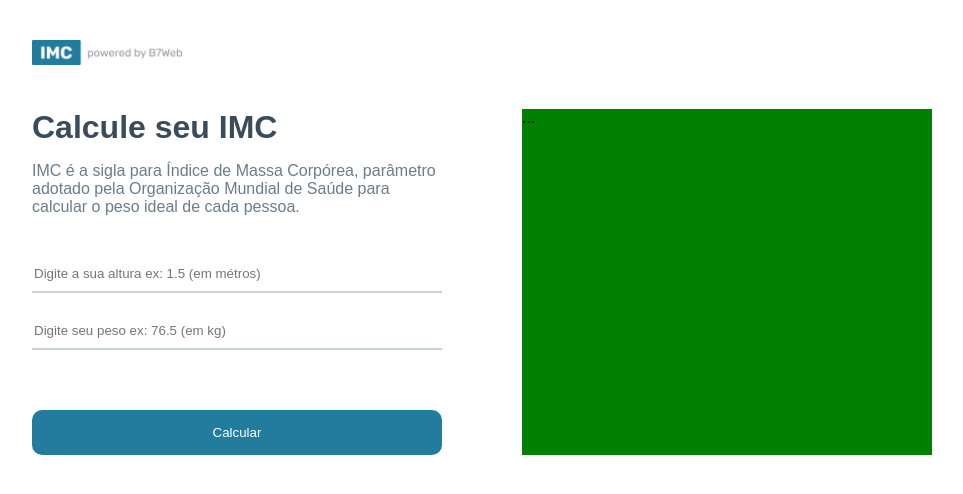
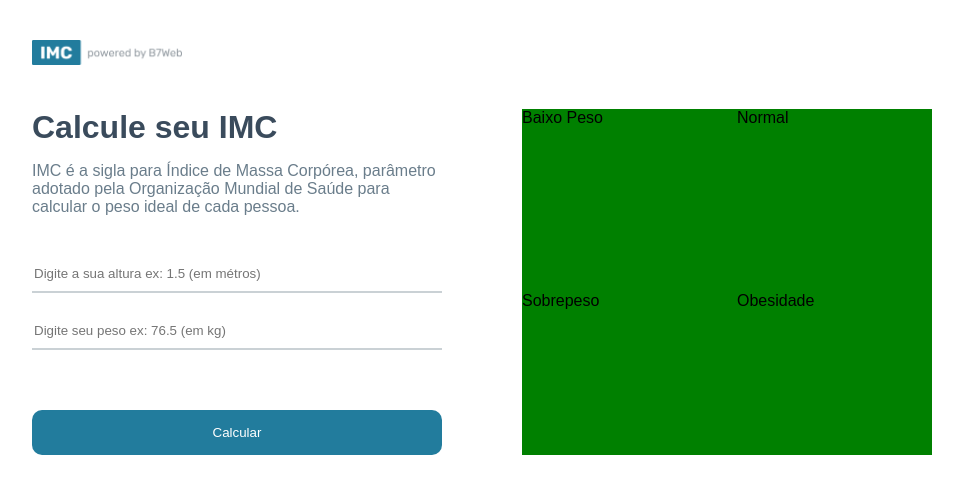
Before and after one commit to Jonatan1103/calculadora-imc, a React (Create React App) app: page / in a window 1280 px wide. Shown: the top 494 px of the page, without its empty margins (158-1121 px from the left). Built offline with nearby package versions, Linux system fonts and the light colour scheme.

Commit message:
create component grid

```diff
--- a/src/App.module.css
+++ b/src/App.module.css
@@ -68,4 +68,12 @@ img {
 .container .rightSide {
   flex:1;
   background-color:green;
+  display:flex;
 }
+
+.container .rightSide .grid {
+  flex:1;
+  display:grid;
+  grid-template-columns:repeat(2, 1fr);
+  gap:20px;
+}
--- a/src/App.tsx
+++ b/src/App.tsx
@@ -50,7 +50,11 @@ const App = () => {
         </div>
 
         <div className={styles.rightSide}>
-          ...
+          <div className={styles.grid}>
+          {levels.map((item, index) => (
+            <div key={index}> {item.title} </div>
+          ))}
+          </div>
         </div>
 
       </div>
```
Also changed, not shown: src/assets/components/GridItem/index.tsx (added, +7 -0 lines), src/assets/components/GridItem/GridItem.module.css (added).
